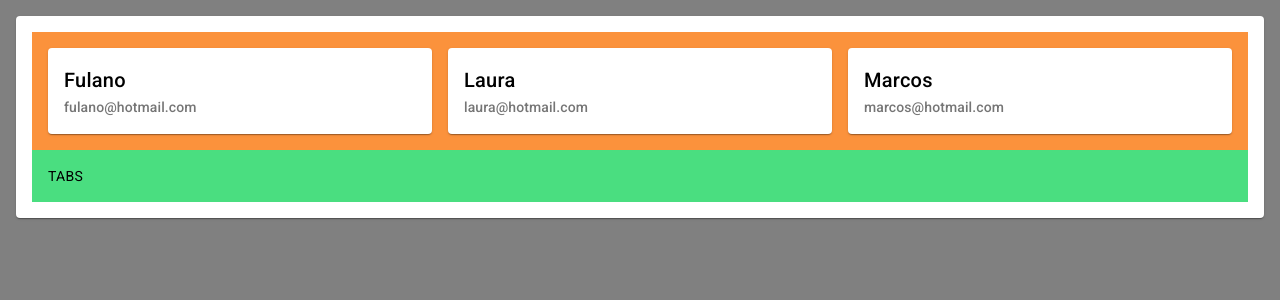
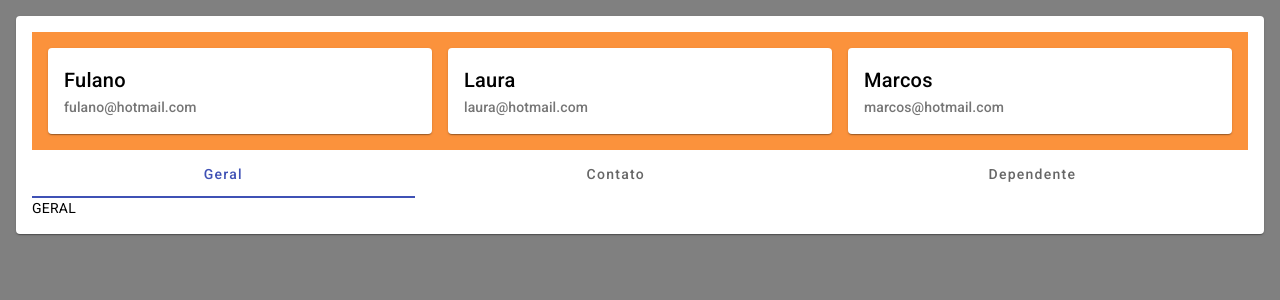
Before and after one commit to JoneilsonLima/angular-user-update-form, an Angular app: page / in a window 1280 px wide. Shown: the top 300 px of the page. Built offline with nearby package versions, Linux system fonts and the light colour scheme.

Commit message:
feat: Implementação do Componente de Abas (Tabs)

```diff
--- a/src/app/angular-material/angular-material.module.ts
+++ b/src/app/angular-material/angular-material.module.ts
@@ -1,8 +1,10 @@
 import { NgModule } from "@angular/core";
 import { MatCardModule } from '@angular/material/card';
+import { MatTabsModule } from '@angular/material/tabs';
 
 const allModules = [
-  MatCardModule
+  MatCardModule,
+  MatTabsModule
 ]
 
 @NgModule({
--- a/src/app/app.component.html
+++ b/src/app/app.component.html
@@ -1,12 +1,13 @@
 <div class="p-4 max-w-screen-xl mx-auto">
   <mat-card>
     <mat-card-content>
-      <app-users-list
-        [usersList]="usersList"
-      />
-      <div class="p-4 bg-green-400">
-        TABS
-      </div>
+      <app-users-list [usersList]="usersList" />
+
+      <mat-tab-group [(selectedIndex)]="currentTabIndex">
+        <mat-tab label="Geral">GERAL</mat-tab>
+        <mat-tab label="Contato">CONTATO</mat-tab>
+        <mat-tab label="Dependente">DEPENDENTE</mat-tab>
+      </mat-tab-group>
     </mat-card-content>
   </mat-card>
 </div>
--- a/src/app/app.component.ts
+++ b/src/app/app.component.ts
@@ -13,6 +13,7 @@ import { take } from 'rxjs';
 })
 export class AppComponent implements OnInit {
   public usersList: UsersListResponse = [];
+  public currentTabIndex: number = 0;
 
   constructor(
     private readonly _countriesService: CountriesService,
```
